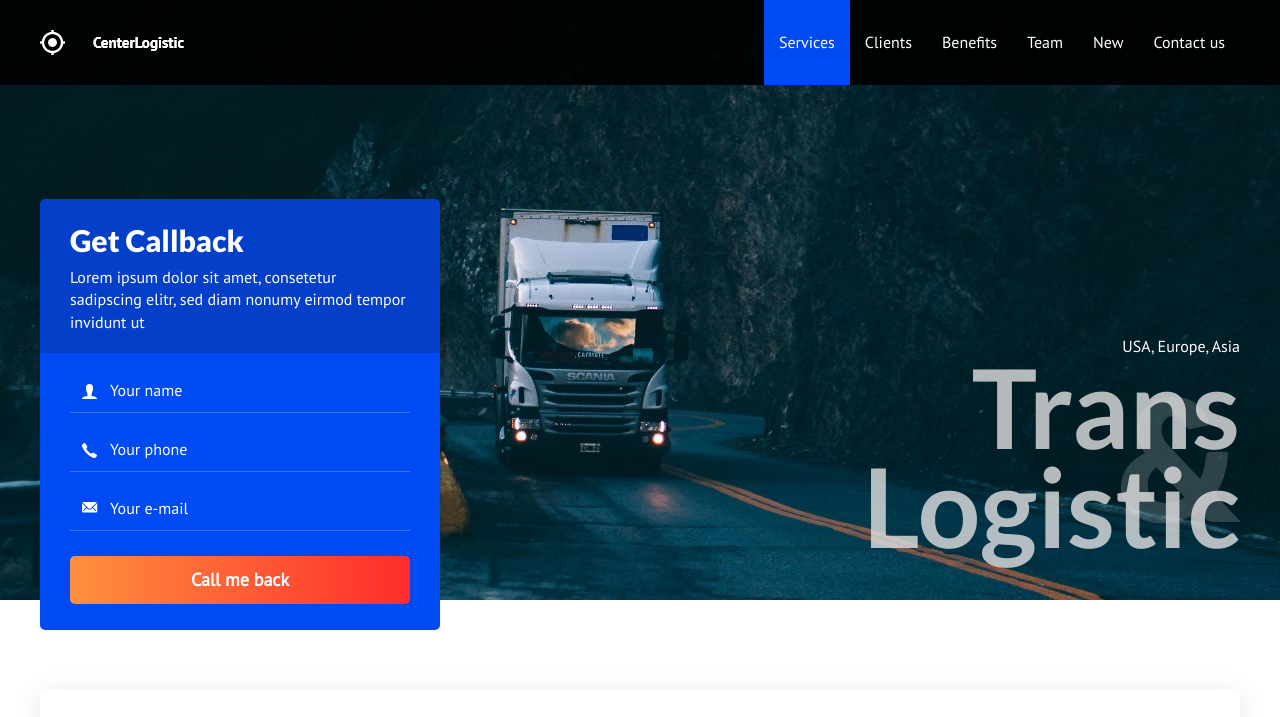
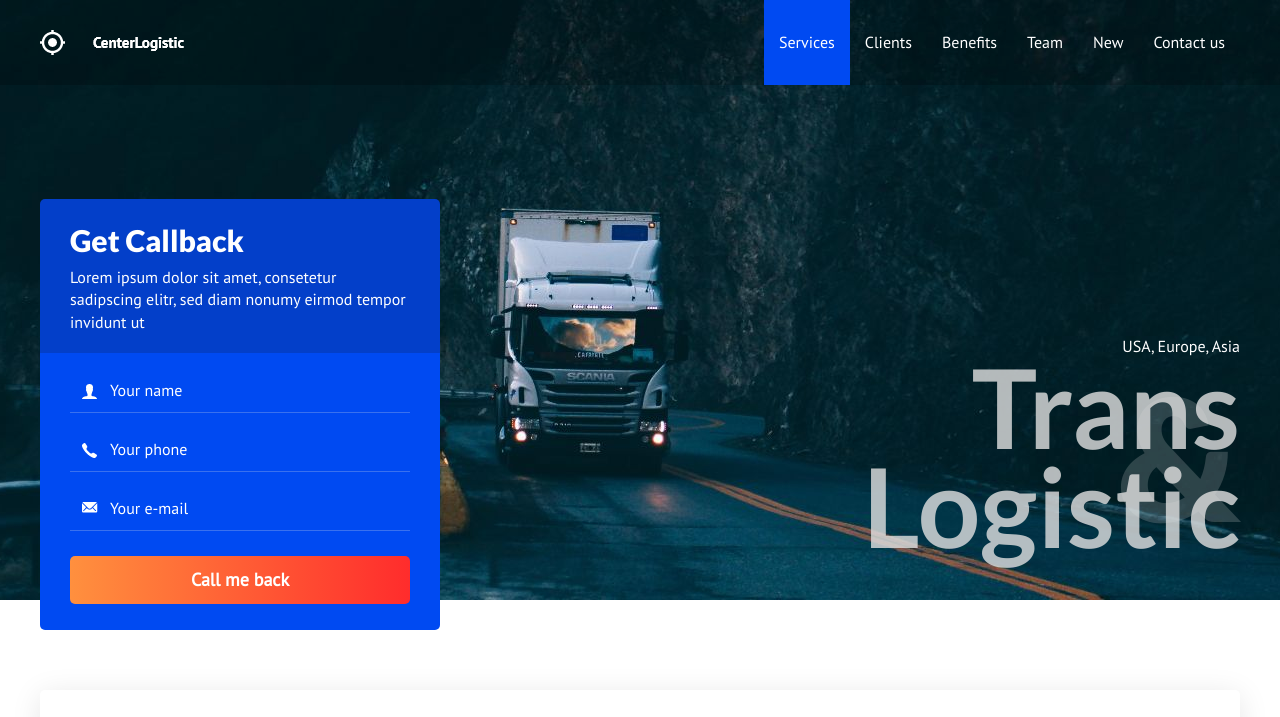
Before and after one commit to Radonevsky/Logistic, a plain HTML site: page index.html in a window 1280 px wide. Shown: the top 717 px of the page. Drawn offline with nearby package versions, Linux system fonts and the light colour scheme.

Commit message:
Added js for header

```diff
--- a/css/style.css
+++ b/css/style.css
@@ -82,6 +82,8 @@ p {
   top: 0;
   right: 0;
   z-index: 1000;
+
+  transition: background-color .2s linear;
 }
 
 .header--dark {
--- a/index.html
+++ b/index.html
@@ -16,7 +16,7 @@
   <div class="page">
 
     <!-- Header -->
-    <header class="header header--dark">
+    <header class="header" id="header">
       <div class="container">
         <div class="header__inner">
           <a href="index.html">
@@ -38,7 +38,7 @@
     </header>
 
     <!-- Intro -->
-    <div class="intro">
+    <div class="intro" id="intro">
       <div class="container">
         <div class="intro__inner">
           <div class="request-form request-form--intro">
@@ -516,6 +516,10 @@
 
   </div>
 
+<!-- Javascript -->
+<script src="https://code.jquery.com/jquery-3.6.0.slim.min.js"></script>
+<script src="js/app.js"></script>
+
 </body>
 
 </html>
--- /dev/null
+++ b/js/app.js
@@ -0,0 +1,25 @@
+$(function () {
+  let intro = $("#intro");
+  let header = $("#header");
+  let introH = intro.innerHeight();
+  let headerH = header.innerHeight();
+
+  headerScroll();
+
+  $(window).on("scroll resize", function () {
+    headerScroll();
+  });
+
+  function headerScroll() {
+    introH = intro.innerHeight();
+    headerH = header.innerHeight();
+
+    let scrollTop = $(this).scrollTop();
+
+    if (scrollTop >= introH - headerH) {
+      header.addClass("header--dark");
+    } else {
+      header.removeClass("header--dark");
+    }
+  }
+});
```
Also changed, not shown: text.html (+4 -0 lines).
